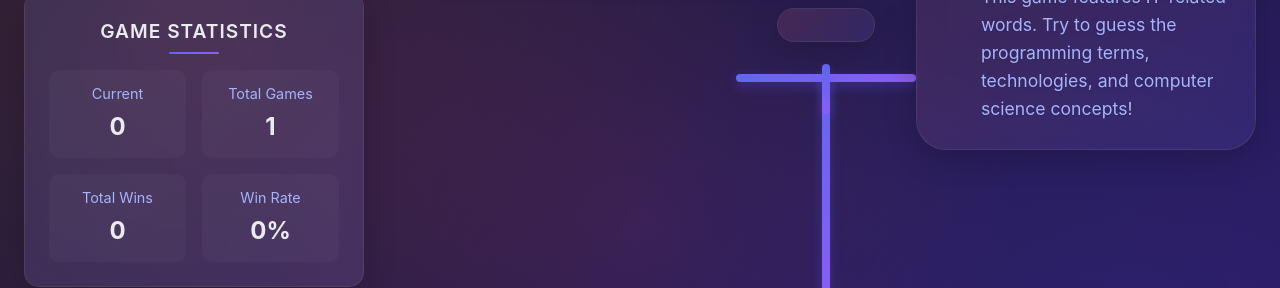
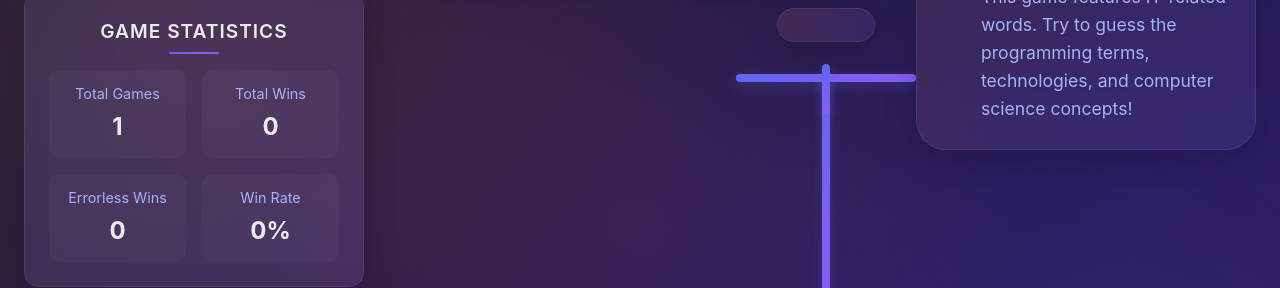
Before and after one commit to irinaholler/Hangman-Game, a React (Vite) app: page / in a window 1280 px wide. Shown: the part 176-464 px from the top of the page. Built offline with nearby package versions, Linux system fonts and the light colour scheme.

Commit message:
Improve the statistic

```diff
--- a/src/components/Statistics.tsx
+++ b/src/components/Statistics.tsx
@@ -1,13 +1,13 @@
 import styles from "./Statistics.module.css";
 
 interface StatisticsProps {
-  streak: number;
+  perfectWins: number;
   totalWins: number;
   totalGames: number;
 }
 
 const Statistics = ({
-  streak,
+  perfectWins,
   totalWins,
   totalGames,
 }: StatisticsProps) => {
@@ -19,17 +19,6 @@ const Statistics = ({
       <h3 className={styles.title}>Game Statistics</h3>
       <div className={styles.statsGrid}>
         <div className={styles.statItem}>
-          <span className={styles.statLabel}>Current</span>
-          <span
-            className={`${styles.statValue} ${
-              streak >= 3 ? styles.highlight : ""
-            }`}
-          >
-            {streak}
-            {streak >= 3 && <span className={styles.streakBadge}>🔥</span>}
-          </span>
-        </div>
-        <div className={styles.statItem}>
           <span className={styles.statLabel}>Total Games</span>
           <span className={styles.statValue}>{totalGames}</span>
         </div>
@@ -38,16 +27,14 @@ const Statistics = ({
           <span className={styles.statValue}>{totalWins}</span>
         </div>
         <div className={styles.statItem}>
+          <span className={styles.statLabel}>Errorless Wins</span>
+          <span className={styles.statValue}>{perfectWins ?? 0}</span>
+        </div>
+        <div className={styles.statItem}>
           <span className={styles.statLabel}>Win Rate</span>
           <span className={styles.statValue}>{winRate}%</span>
         </div>
       </div>
-      {streak >= 3 && (
-        <div className={styles.streakMessage}>
-          <span className={styles.streakEmoji}>🎉</span>
-          <span className={styles.streakText}>Amazing streak!</span>
-        </div>
-      )}
     </div>
   );
 };
```
